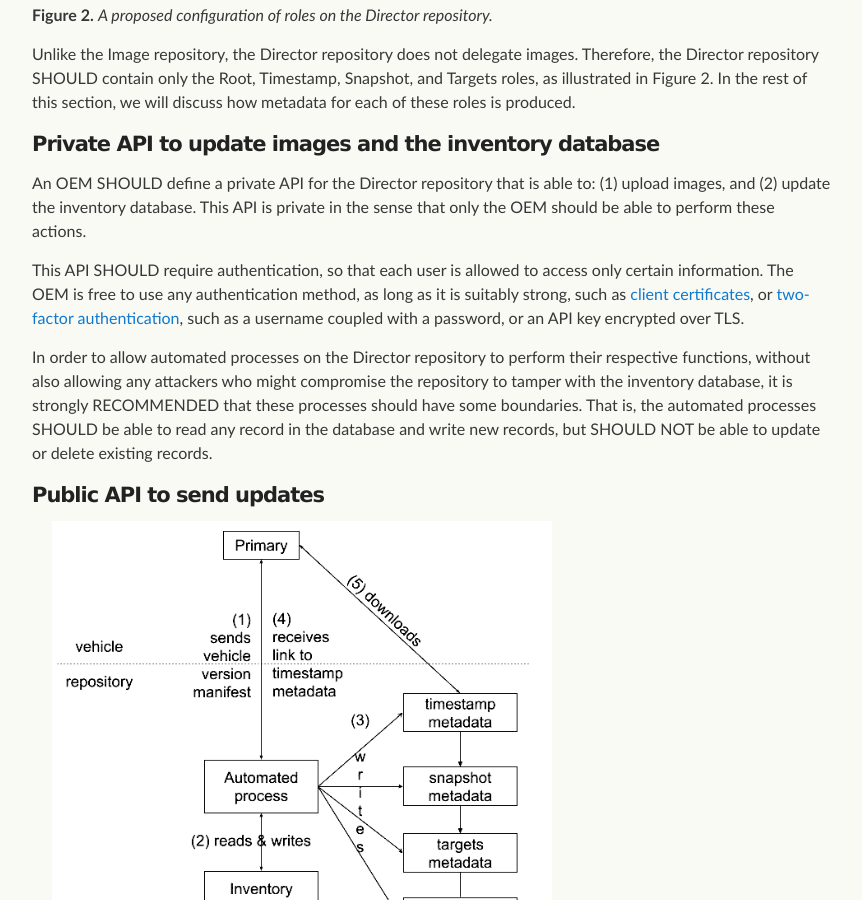
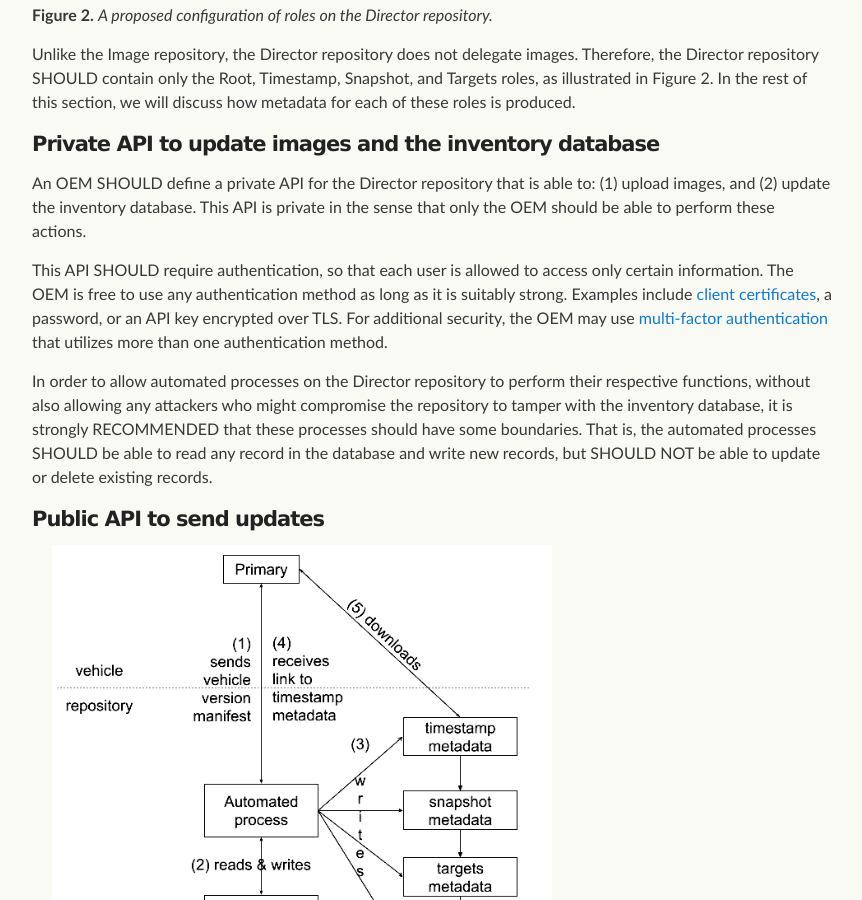
Before and after one commit to uptane/deployment-considerations, a Jekyll site: the page built from repositories.md, in a window 1280 px wide and 900 px high, scrolled down 4949 px. Shown: the whole window, without its empty margins (208-1070 px from the left). Built offline with Jekyll 4.4.1, drawn with Linux system fonts in a browser that asks for light colours; our own code applies the rules of GitHub Pages for plain Markdown files.

Commit message:
Clarify authentication methods
Signed-off-by: Marina Moore <mnm678@gmail.com>

```diff
--- a/repositories.md
+++ b/repositories.md
@@ -125,7 +125,7 @@ Unlike the Image repository, the Director repository does not delegate images. T
 
 An OEM SHOULD define a private API for the Director repository that is able to: (1) upload images, and (2) update the inventory database. This API is private in the sense that only the OEM should be able to perform these actions.
 
-This API SHOULD require authentication, so that each user is allowed to access only certain information. The OEM is free to use any authentication method, as long as it is suitably strong, such as [client certificates](https://blogs.msdn.microsoft.com/kaushal/2012/02/17/client-certificates-vs-server-certificates/), or [two-factor authentication](https://en.wikipedia.org/wiki/Multi-factor_authentication), such as a username coupled with a password, or an API key encrypted over TLS.
+This API SHOULD require authentication, so that each user is allowed to access only certain information. The OEM is free to use any authentication method as long as it is suitably strong. Examples include [client certificates](https://blogs.msdn.microsoft.com/kaushal/2012/02/17/client-certificates-vs-server-certificates/), a password, or an API key encrypted over TLS. For additional security, the OEM may use [multi-factor authentication](https://en.wikipedia.org/wiki/Multi-factor_authentication) that utilizes more than one authentication method.
 
 In order to allow automated processes on the Director repository to perform their respective functions, without also allowing any attackers who might compromise the repository to tamper with the inventory database, it is strongly RECOMMENDED that these processes should have some boundaries. That is, the automated processes SHOULD be able to read any record in the database and write new records, but SHOULD NOT be able to update or delete existing records.
 
```
